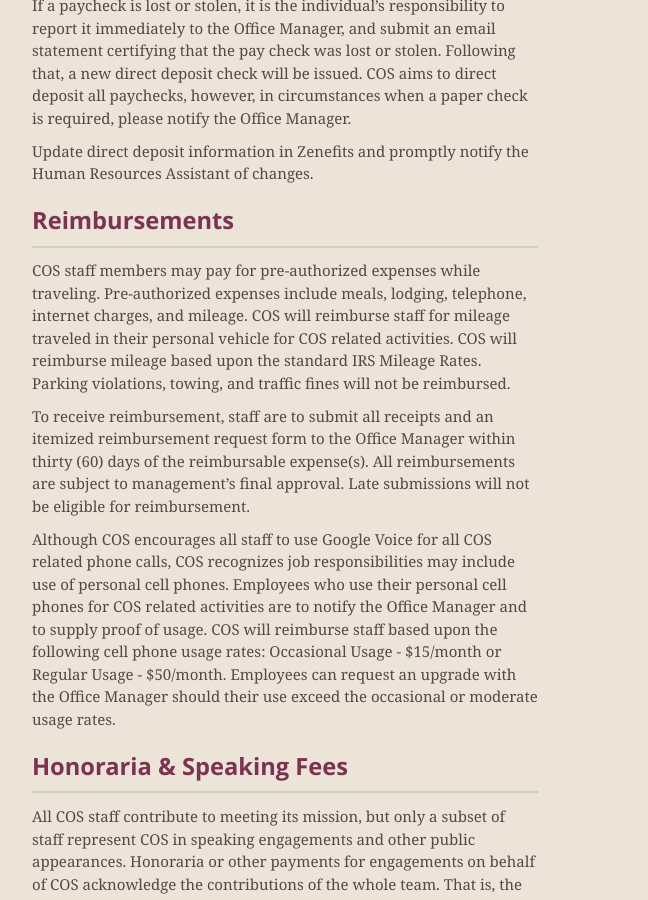
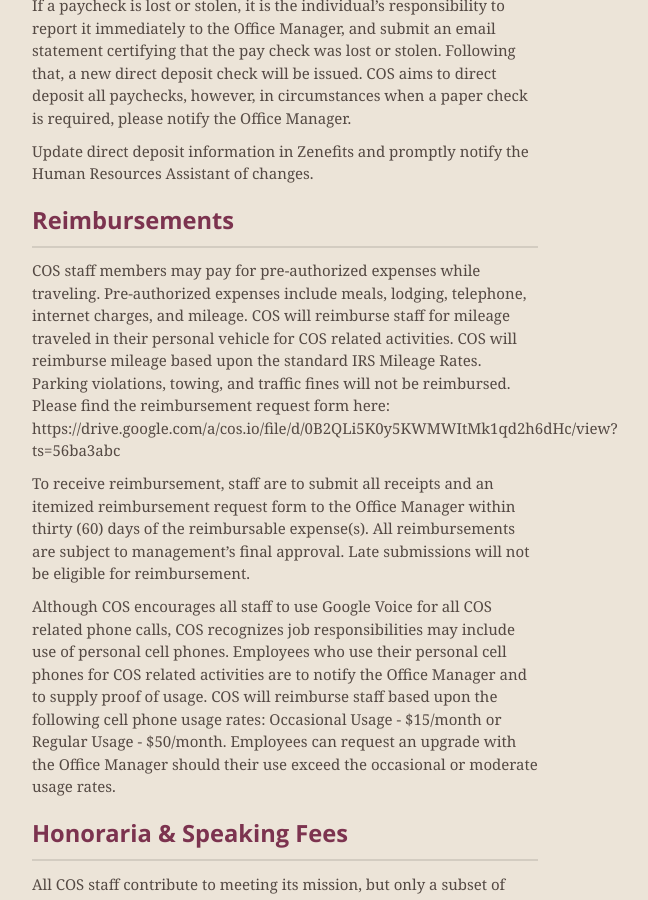
Before and after one commit to CenterForOpenScience/Policies-and-Procedures, a Jekyll site: the page built from index.md, in a window 1280 px wide and 900 px high, scrolled down 6597 px. Shown: the whole window, without its empty margins (355-1003 px from the left). Built offline with Jekyll 4.4.1, drawn with Linux system fonts in a browser that asks for light colours; nearby versions of some CDN libraries.

Commit message:
Make P&P Changes
Add Reimbursement Request Form

```diff
--- a/index.md
+++ b/index.md
@@ -155,7 +155,7 @@ Update direct deposit information in Zenefits and promptly notify the Human Reso
 Reimbursements
 ------------------
 
-COS staff members may pay for pre-authorized expenses while traveling. Pre-authorized expenses include meals, lodging, telephone, internet charges, and mileage. COS will reimburse staff for mileage traveled in their personal vehicle for COS related activities. COS will reimburse mileage based upon the standard IRS Mileage Rates. Parking violations, towing, and traffic fines will not be reimbursed.
+COS staff members may pay for pre-authorized expenses while traveling. Pre-authorized expenses include meals, lodging, telephone, internet charges, and mileage. COS will reimburse staff for mileage traveled in their personal vehicle for COS related activities. COS will reimburse mileage based upon the standard IRS Mileage Rates. Parking violations, towing, and traffic fines will not be reimbursed. Please find the reimbursement request form here: https://drive.google.com/a/cos.io/file/d/0B2QLi5K0y5KWMWItMk1qd2h6dHc/view?ts=56ba3abc
 
 To receive reimbursement, staff are to submit all receipts and an itemized reimbursement request form to the Office Manager within thirty (60) days of the reimbursable expense(s). All reimbursements are subject to management’s final approval. Late submissions will not be eligible for reimbursement.
 
```
